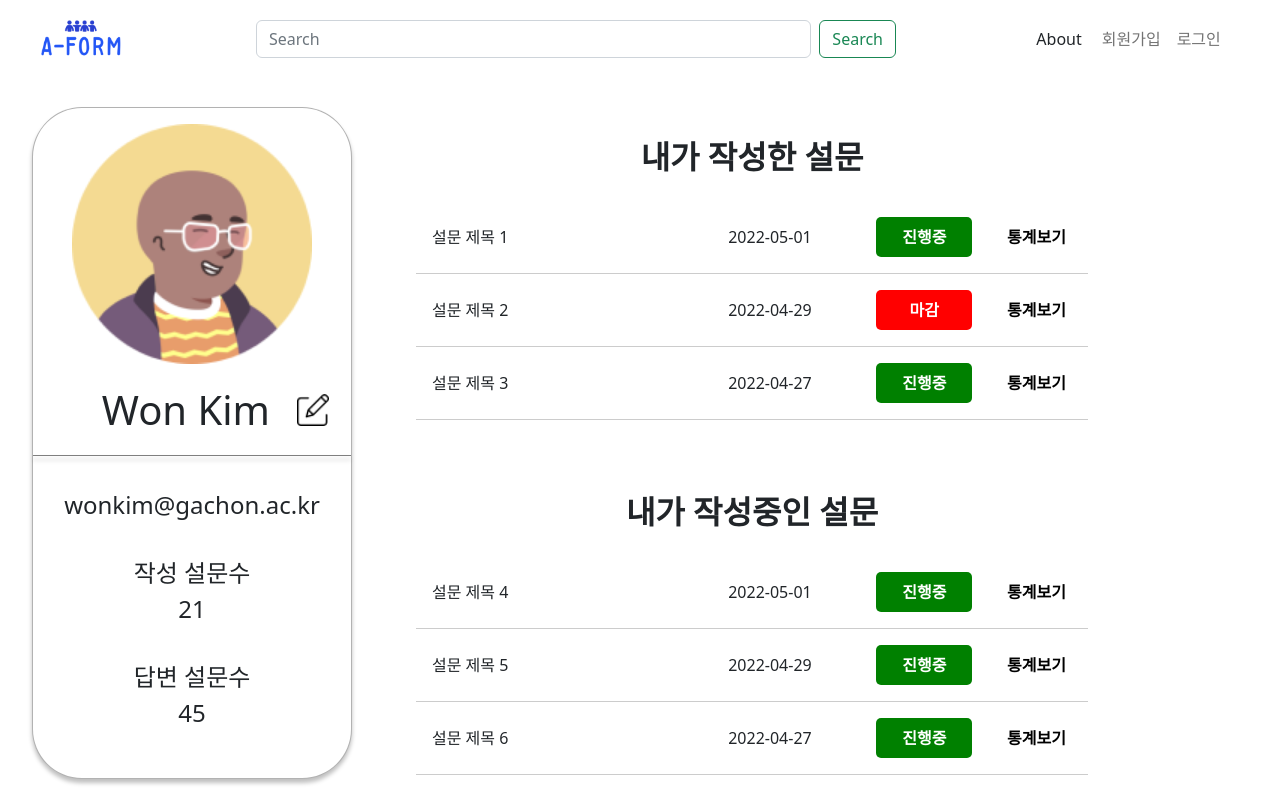
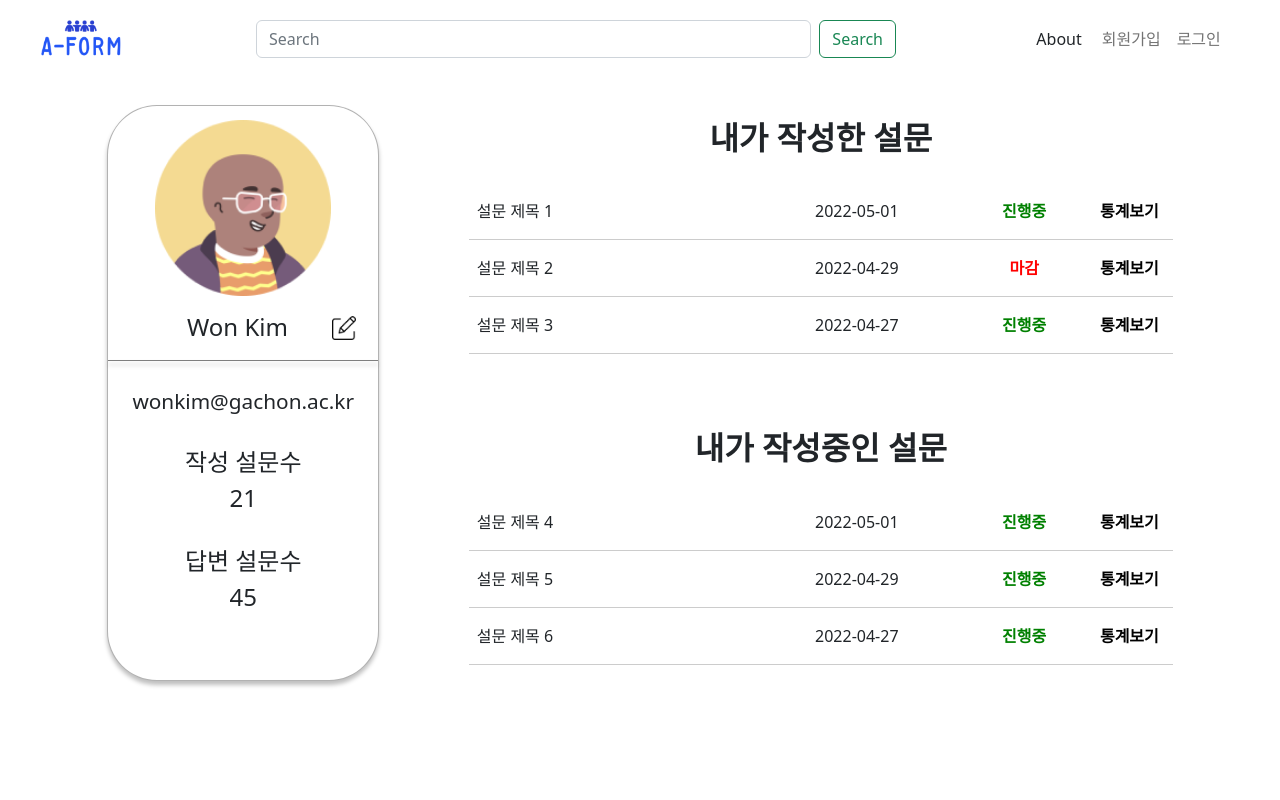
Before and after one commit to masibasi/a-form, a React (Create React App) app: page /mypage in a window 1280 px wide. Built offline with nearby package versions, Linux system fonts and the light colour scheme.

Commit message:
change Mypage.css to resize and color (#28)

```diff
--- a/src/pages/Mypage/Mypage.css
+++ b/src/pages/Mypage/Mypage.css
@@ -1,19 +1,19 @@
 .main {
   display: flex;
-  justify-content: space-between;
+  justify-content: center;
 }
 
 .profile_box {
   box-sizing: border-box;
 
-  width: 20rem;
-  height: 42rem;
+  width: 17rem;
+  height: 36rem;
 
   background: #ffffff;
   border: 1px solid rgba(0, 0, 0, 0.3);
   box-shadow: 0px 4px 4px rgba(0, 0, 0, 0.25);
   border-radius: 50px;
-  margin-left: 10%;
+
   margin-top: 3%;
 
   flex: 1;
@@ -29,7 +29,7 @@
 }
 
 .profile_box .profile_img img {
-  width: 15rem;
+  width: 11rem;
   height: auto;
 }
 
@@ -42,7 +42,7 @@
 }
 
 .profile_name {
-  font-size: 2.5rem;
+  font-size: 1.5rem;
   text-align: center;
   flex: 1;
   margin-left: 15%;
@@ -60,8 +60,8 @@
 }
 
 .edit_button img {
-  width: 2rem;
-  height: 2rem;
+  width: 1.5rem;
+  height: 1.5rem;
 }
 
 .nameline::after {
@@ -81,7 +81,7 @@
   align-items: center;
   justify-content: center;
   padding-top: 15%;
-  font-size: 1.5rem;
+  font-size: 1.3rem;
 }
 
 .profile_post,
@@ -110,28 +110,26 @@
 
 .Survey {
   display: flex;
-  flex: 1;
+  width: 55%;
   justify-content: center;
-  margin-top: 2rem;
   flex-direction: column;
+  margin-left: 7%;
 }
 
 .written_post {
   display: flex;
   /* align-items: center; */
   justify-content: center;
-  width: 70%;
+
   flex-direction: column;
-  margin-left: 10%;
 }
 
 .writing_post {
   display: flex;
   /* align-items: center; */
   justify-content: center;
-  width: 70%;
+
   flex-direction: column;
-  margin-left: 10%;
 }
 
 .I_write {
@@ -160,7 +158,7 @@
   display: flex;
   align-items: center;
   justify-content: space-between;
-  padding: 1rem;
+  padding: 0.5rem;
   border-bottom: 1px solid #ccc;
 }
 
@@ -175,20 +173,22 @@
 .status_button {
   border: none;
   padding: 0.5rem;
-  color: #fff;
+  color: white;
   border-radius: 5px;
   font-weight: bold;
-  width: 6rem;
+  width: 5rem;
   text-align: center;
   margin-right: 1rem;
 }
 
 .status_button.green {
-  background-color: green;
+  background-color: white;
+  color: green;
 }
 
 .status_button.red {
-  background-color: red;
+  background-color: white;
+  color: red;
 }
 
 .statistics_button {
```
